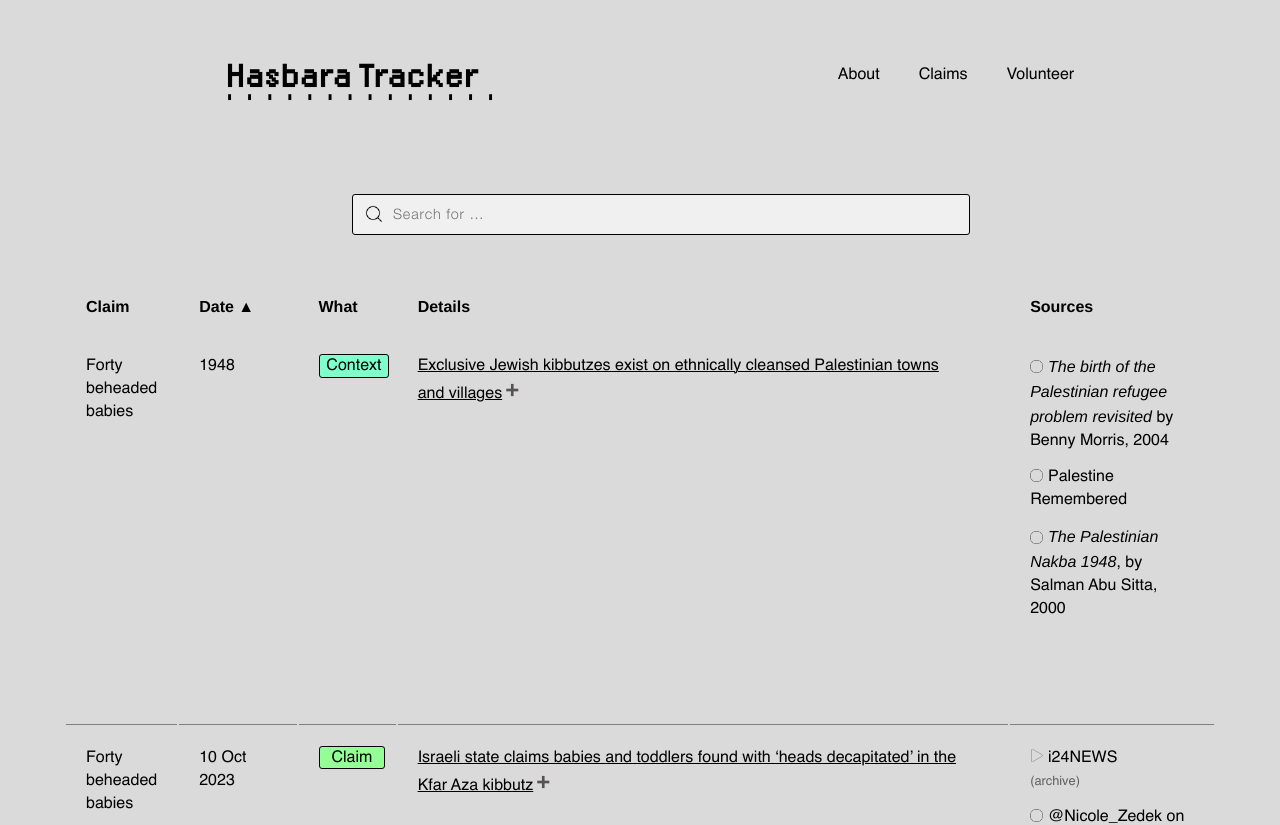
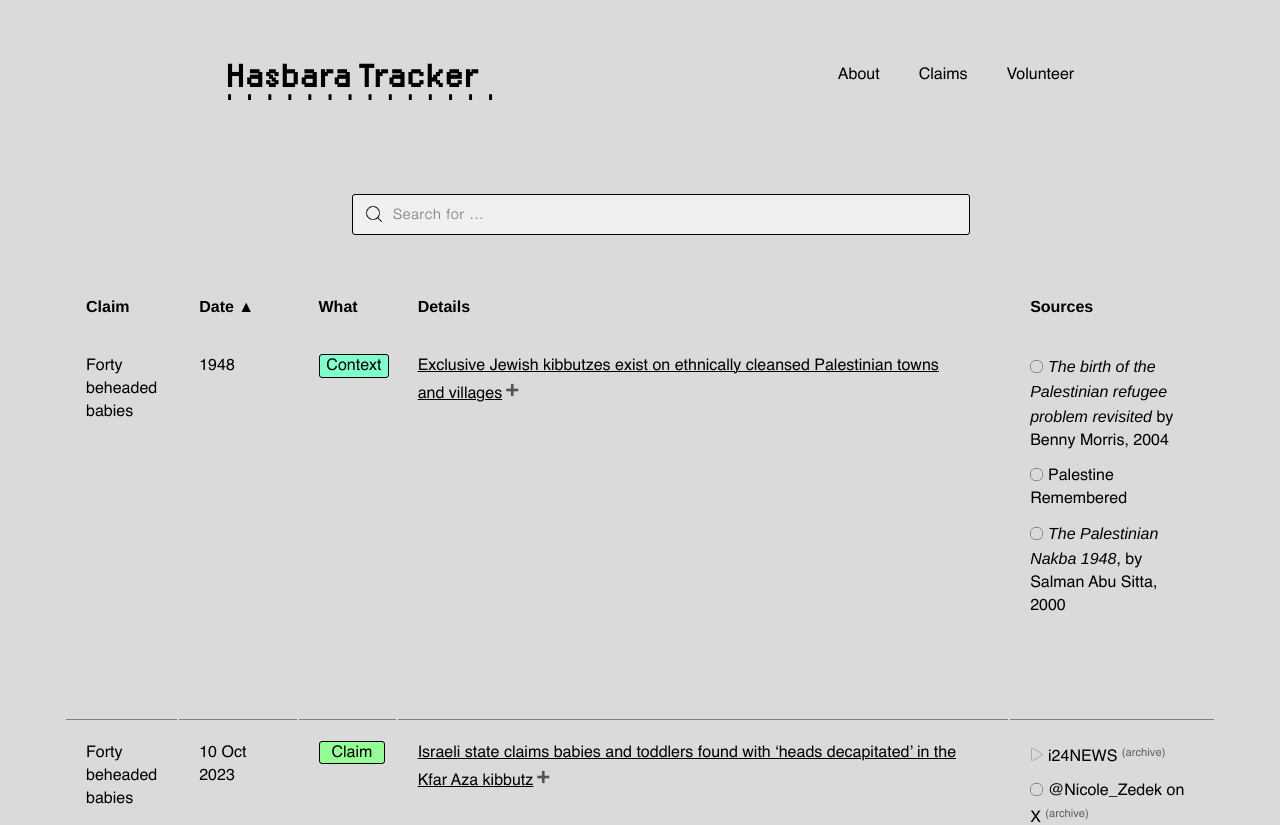
Before and after one commit to tamtzekin/hasbara-tracker, a React (Create React App) app: page /tracker in a window 1280 px wide. Shown: the top 825 px of the page. Built offline with nearby package versions, Linux system fonts and the light colour scheme.

Commit message:
neater spacing between/around sources, neater (archive) link

```diff
--- a/src/components/Tracker.css
+++ b/src/components/Tracker.css
@@ -13,7 +13,8 @@ a[target="_blank"]:hover::after {
 
 .archive-link {
     color: rgb(96, 96, 96);
-    font-size: 0.8em;
+    font-size: 0.7em;
+    vertical-align: text-bottom;
 }
 
 .arrow {
@@ -266,6 +267,10 @@ li {
     background-position: 10px center;
 }
 
+.source {
+    margin-bottom: 7%
+}
+
 .table-container {
     top: 40px;
     position: relative;
@@ -422,8 +427,9 @@ ul {
         border-bottom: 0.07em dashed black;
     }
 
-    .data-cell sources {
-        margin-bottom: 5%;
+    /* Margin spacing above dotted divider/under final source */
+    .sources {
+        margin-top: 5%;
     }
 
     .debunk-tag {
@@ -478,7 +484,7 @@ ul {
     }
 
     .source {
-        margin-bottom: 10%;
+        margin-bottom: 2%;
     }
 
     .source-heading {
@@ -488,7 +494,7 @@ ul {
         border-radius: 3px;
         width: 15.5%;
         margin-top: 7%;
-        margin-bottom: 5%;
+        margin-bottom: 3%;
         text-align: center;
     }
 
--- a/src/components/Tracker.js
+++ b/src/components/Tracker.js
@@ -33,10 +33,12 @@ export default function Tracker() {
     // Pull all the claims data
     const columns = useMemo(
         () => [
+            // Claim tag eg. 'Forty beheaded babies'
             {
                 Header: 'Claim',
                 accessor: 'claimTag',
                 Cell: ({ cell }) => (
+                    // TODO: Do we want the claim name clickable or not
                     <Link to="/tracker?filter={cell.value}">{cell.value}</Link>
                 )
             },
@@ -54,6 +56,8 @@ export default function Tracker() {
                     </div>
                 ),
             },
+
+            // Context/Claim/Debunk tag
             {
                 Header: 'What',
                 accessor: (row) => row.claim.claimText,
@@ -82,7 +86,7 @@ export default function Tracker() {
                                             <div className="source-heading"></div>
                                             {row.original.sources.map((source, index) => (
                                                 <VideoPlayer key={index} videoPreviewLink={source.videoPreviewLink}>
-                                                    <div key={index} className="source" style={{ marginBottom: '8%' }}>
+                                                    <div key={index} className="source">
                                                         <a href={source.sourceLink} target="_blank" rel="noreferrer">
                                                             {source.videoPreviewLink && (
                                                                 <span className='icon-playarrow'></span>
@@ -93,7 +97,7 @@ export default function Tracker() {
                                                             <span dangerouslySetInnerHTML={{ __html: source.sourceText }} />
                                                             {source.archiveLink && (
                                                                 <a href={source.archiveLink} target="_blank" rel="noreferrer">
-                                                                    &nbsp;<div className="archive-link">(archive)</div>
+                                                                    &nbsp;<span className="archive-link">(archive)</span>
                                                                 </a>
                                                             )}
                                                         </a>
@@ -124,7 +128,7 @@ export default function Tracker() {
 
                             {row.original.sources.map((source, index) => (
                                 <VideoPlayer key={index} videoPreviewLink={source.videoPreviewLink}>
-                                    <div key={index} class="source" style={{ marginBottom: '8%' }}>
+                                    <div key={index} class="source">
 
                                         <a href={source.sourceLink} target="_blank" rel="noreferrer">
                                             {/* If there's a video preview available, show a play button icon */}
@@ -145,7 +149,7 @@ export default function Tracker() {
 
                                             {source.archiveLink && (
                                                 <a href={source.archiveLink} target="_blank" rel="noreferrer">
-                                                    &nbsp;<div class="archive-link">(archive)</div>
+                                                    &nbsp;<span class="archive-link">(archive)</span>
                                                 </a>
                                             )}
                                         </a>
```
